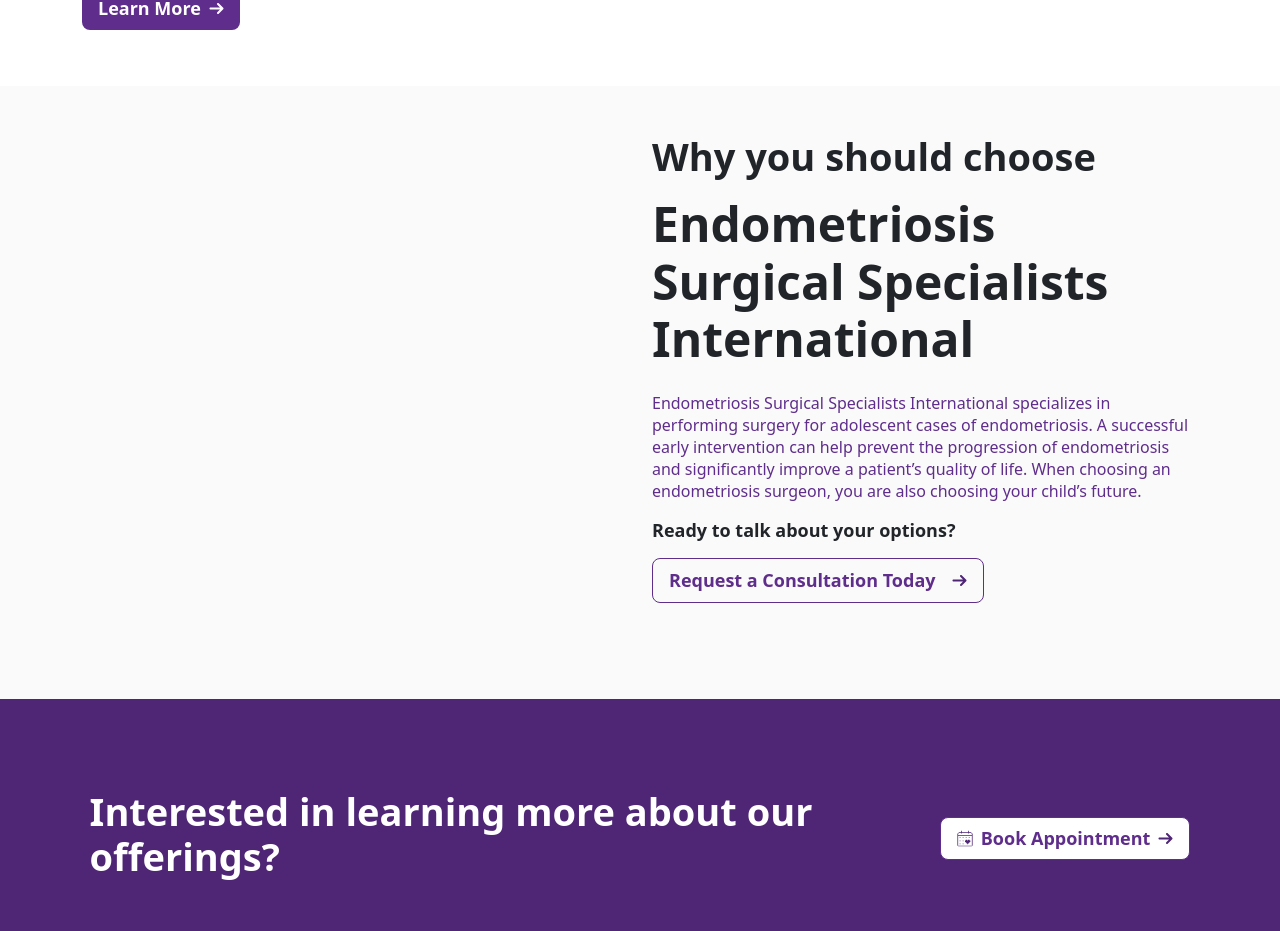
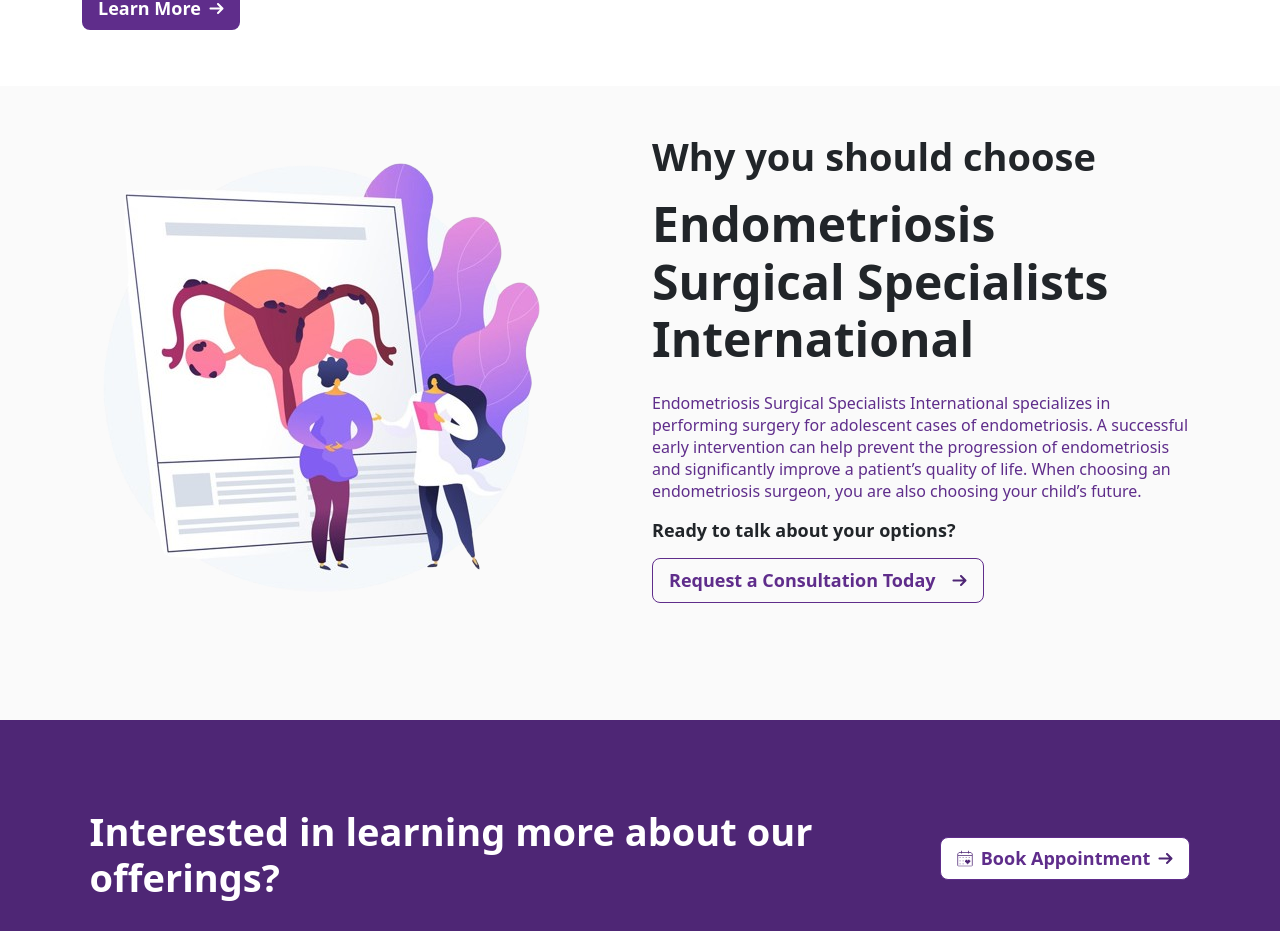
Before and after one commit to Anushka-tada/Endometriosis-Frontend, a Next.js app: page /adolescent-endometriosis in a window 1280 px wide. Shown: the part 2852-3783 px from the top of the page. Built offline with nearby package versions, Linux system fonts and the light colour scheme.

Commit message:
commiting all things done

```diff
--- a/src/app/adolescent-endometriosis/page.js
+++ b/src/app/adolescent-endometriosis/page.js
@@ -375,7 +375,9 @@
           viewport={{ once: true }}
         >
           <div className="row mb-sm-5">
-            <div className="col-md-6 col-12"></div>
+            <div className="col-md-6 col-12" >
+              <img src="http://localhost:3000/assets/option.png" className="img-fluid"></img>
+            </div>
 
             <motion.div
               className="col-md-6 col-12"
--- a/src/app/thoracic-endometriosis/page.js
+++ b/src/app/thoracic-endometriosis/page.js
@@ -178,7 +178,7 @@
       transition={{ duration: 0.6 }}
       viewport={{ once: true }}
     >
-      {/* You can add image or content here if needed */}
+     <img src="http://localhost:3000/assets/option.png" className="img-fluid"></img>
     </motion.div>
 
     <motion.div
@@ -367,7 +367,7 @@
         transition={{ duration: 0.6 }}
         viewport={{ once: true }}
       >
-        <div className="mappingCard1 p-sm-5 p-3">
+        <div className="mappingCard1 p-sm-5 p-3 h-100">
           <h2 className="mb-3">Diagnosing Thoracic Endometriosis</h2>
           <p className="para text-black">
             Magnetic resonance imaging (MRI) is typically used for the
@@ -412,7 +412,7 @@
         transition={{ duration: 0.6, delay: 0.1 }}
         viewport={{ once: true }}
       >
-        <div className="mappingCard2 p-sm-5 p-3">
+        <div className="mappingCard2 p-sm-5 p-3 h-100">
           <h2 className="mb-3">Treating Thoracic Endometriosis</h2>
           <p className="para text-black">
             Because thoracic endometriosis is potentially life-threatening, it should be treated by a qualified medical professional. Treatment for thoracic endometriosis typically involves a combination of minimally invasive surgery, hormonal therapy, NSAIDs, GnRH agonists, and/or alternative pain therapies.
```
